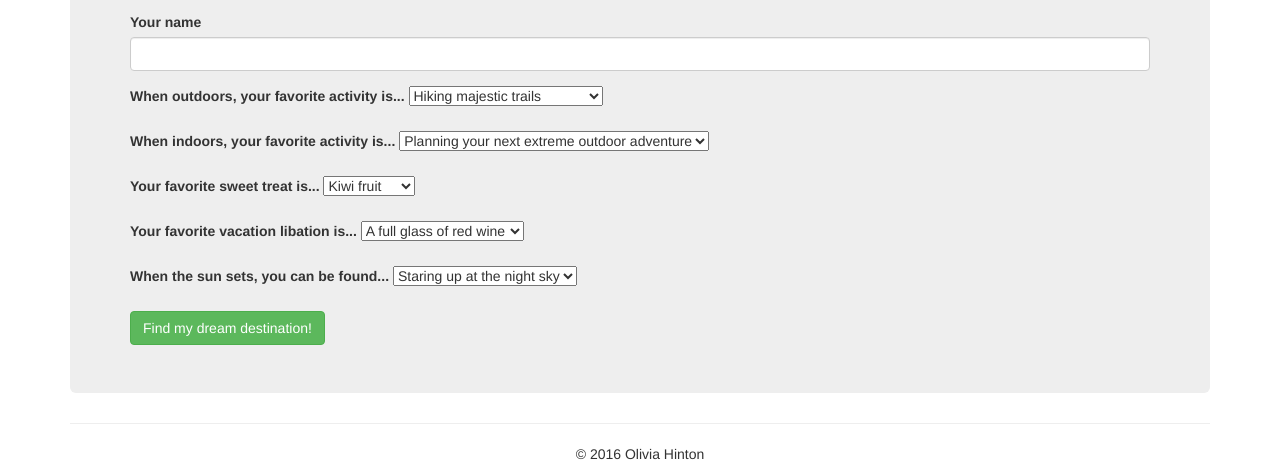
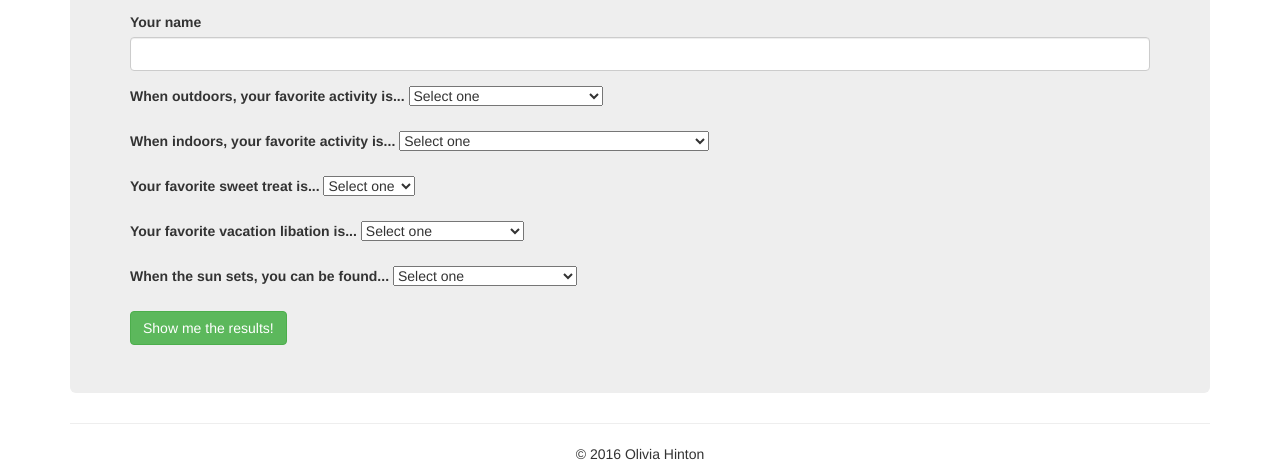
Before and after one commit to ohinton/vacation-survey, a plain HTML site: page index.html in a window 1280 px wide. Shown: the part 552-1026 px from the top of the page. Drawn offline with Linux system fonts and the light colour scheme.

Commit message:
review final touches

```diff
--- a/index.html
+++ b/index.html
@@ -22,6 +22,7 @@
               </div>
               <label for="question1">When outdoors, your favorite activity is...</label>
               <select id="question1">
+                <option value="0">Select one</option>
                 <option value="a">Hiking majestic trails</option>
                 <option value="b">Skiing the freshest powder</option>
                 <option value="c">Snokeling clear blue waters</option>
@@ -30,6 +31,7 @@
               <br>
               <label for="question2">When indoors, your favorite activity is...</label>
               <select id="question2">
+                <option value="0">Select one</option>
                 <option value="a">Planning your next extreme outdoor adventure</option>
                 <option value="b">Reading on a scenic train ride</option>
                 <option value="c">Relaxing with an ice cold beer</option>
@@ -38,6 +40,7 @@
               <br>
               <label for="question3">Your favorite sweet treat is...</label>
               <select id="question3">
+                <option value="0">Select one</option>
                 <option value="a">Kiwi fruit</option>
                 <option value="b">Chocolate</option>
                 <option value="c">Shaved ice</option>
@@ -46,6 +49,7 @@
               <br>
               <label for="question4">Your favorite vacation libation is...</label>
               <select id="question4">
+                <option value="0">Select one</option>
                 <option value="a">A full glass of red wine</option>
                 <option value="b">A local brew</option>
                 <option value="c">A fresh pina colada</option>
@@ -54,13 +58,14 @@
               <br>
               <label for="question5">When the sun sets, you can be found...</label>
               <select id="question5">
+                <option value="0">Select one</option>
                 <option value="a">Staring up at the night sky</option>
                 <option value="b">Lounging by the fireplace</option>
                 <option value="c">Dancing at the nightclub</option>
               </select>
               <br>
               <br>
-              <button type="submit" class="btn btn-success">Find my dream destination!</button>
+              <button type="submit" class="btn btn-success">Show me the results!</button>
             </form>
           </div>
         </div>
--- a/js/scripts.js
+++ b/js/scripts.js
@@ -21,6 +21,9 @@ $(document).ready(function() {
        $(".yourName").text(yourNameInput);
      } else {
        alert('Please enter your name!');
+       $("#destination1").hide();
+       $("#destination2").hide();
+       $("#destination3").hide();
      }
 
    event.preventDefault();
```
Also changed, not shown: 1 other file. Lines whose indentation alone changed are shown as unchanged.
